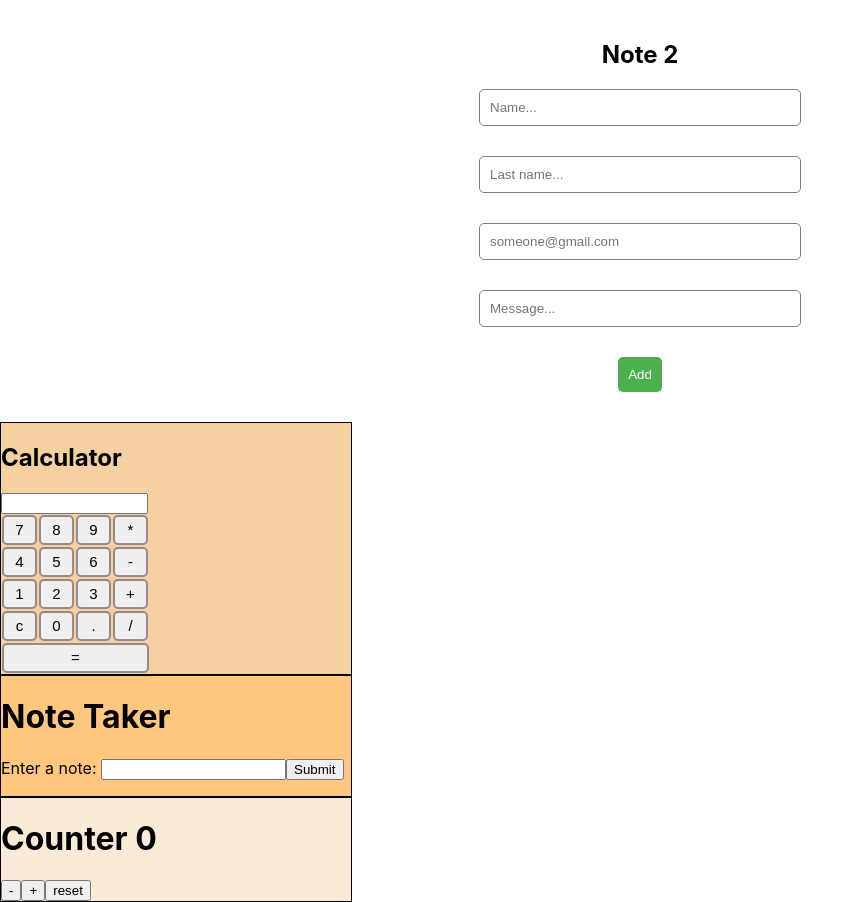
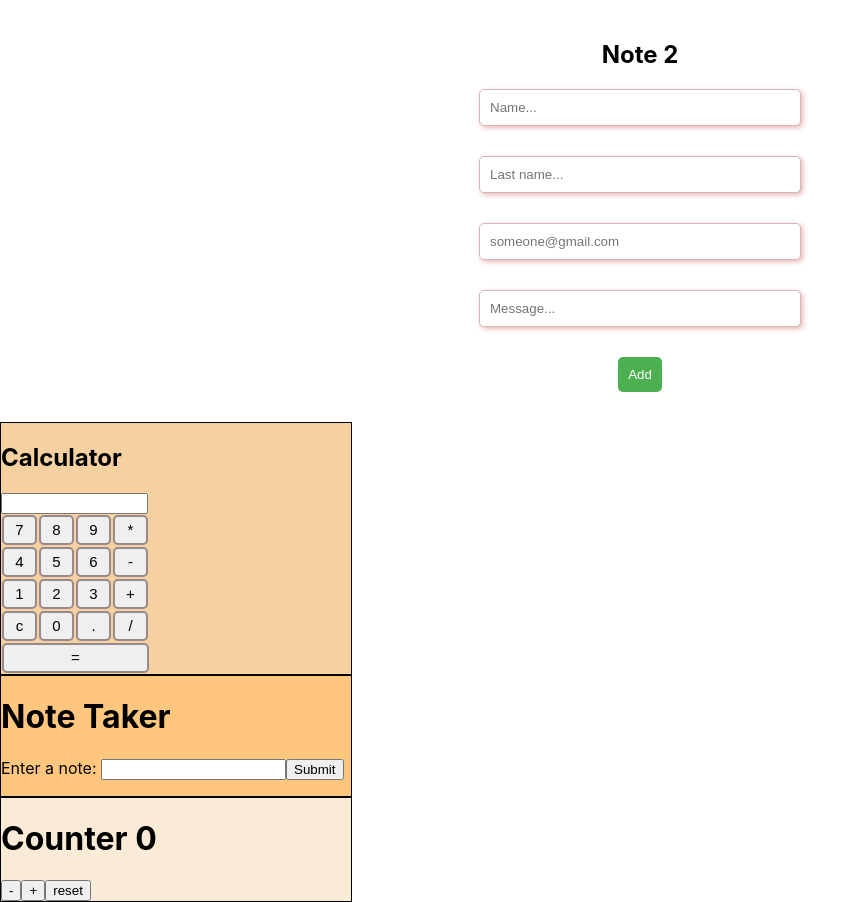
Before and after one commit to bokigolic/react-practice, a React (Create React App) app: page / in a window 1280 px wide. Shown: the whole page, without its empty margins (0-868 px from the left). Built offline with nearby package versions, Linux system fonts and the light colour scheme.

Commit message:
note taker done

```diff
--- a/src/App.css
+++ b/src/App.css
@@ -55,9 +55,21 @@
   width: 300px;
   padding: 10px;
   margin-bottom: 10px;
-  border: 1px solid gray;
+  border: 1px solid rgb(217, 180, 180);
   border-radius: 5px;
+  box-shadow: 2px 2px 5px rgba(228, 165, 165, 0.8);
+  animation: fade-in 0.3s ease-out;
 }
+
+@keyframes fade-in {
+  0% {
+    opacity: 0;
+  }
+  100% {
+    opacity: 99;
+  }
+}
+
 
 .forma button {
   background-color: #4CAF50;
```
